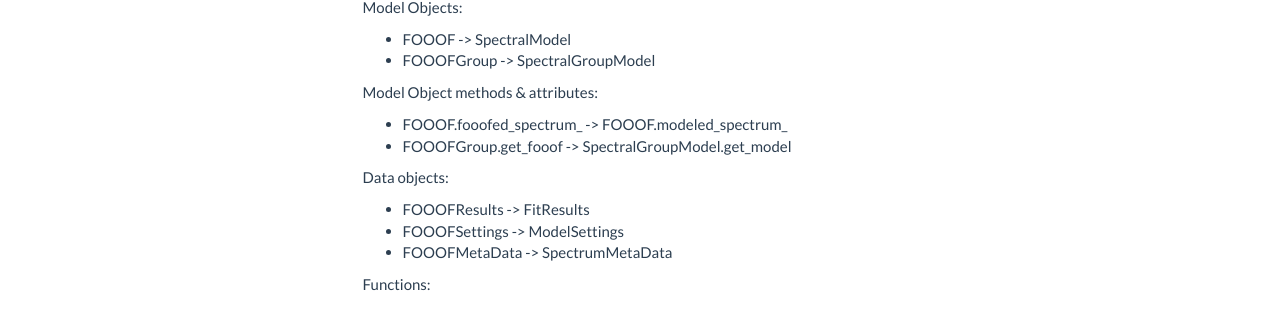
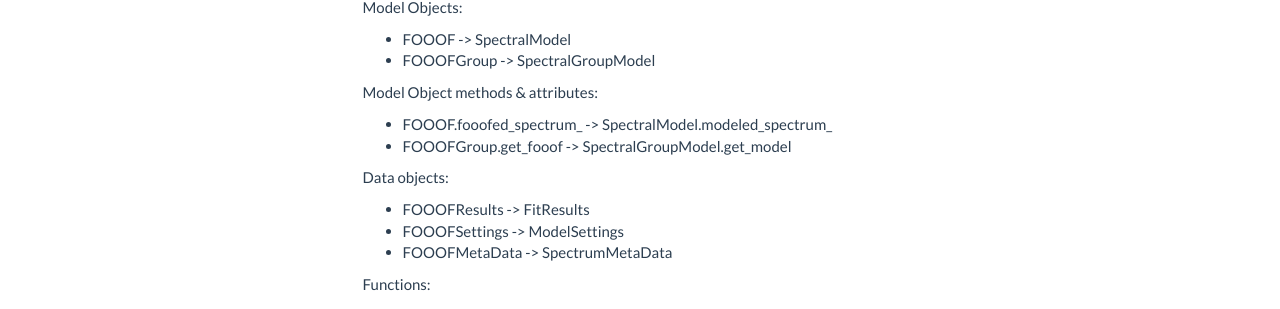
Before and after one commit to fooof-tools/fooof, a Sphinx documentation site: the page built from doc/changelog.rst, in a window 1280 px wide and 900 px high, scrolled down 838 px. Shown: the part 145-454 px from the top of the window. Built offline with Sphinx 7.4.7, drawn with Linux system fonts in a browser that asks for light colours; pages that are not in the unit, such as notebooks, are missing from menus.

Commit message:
fix line

```diff
--- a/doc/changelog.rst
+++ b/doc/changelog.rst
@@ -58,7 +58,7 @@ Model Objects:
 
 Model Object methods & attributes:
 
-- FOOOF.fooofed_spectrum\_ -> FOOOF.modeled_spectrum\_
+- FOOOF.fooofed_spectrum\_ -> SpectralModel.modeled_spectrum\_
 - FOOOFGroup.get_fooof -> SpectralGroupModel.get_model
 
 Data objects:
```
